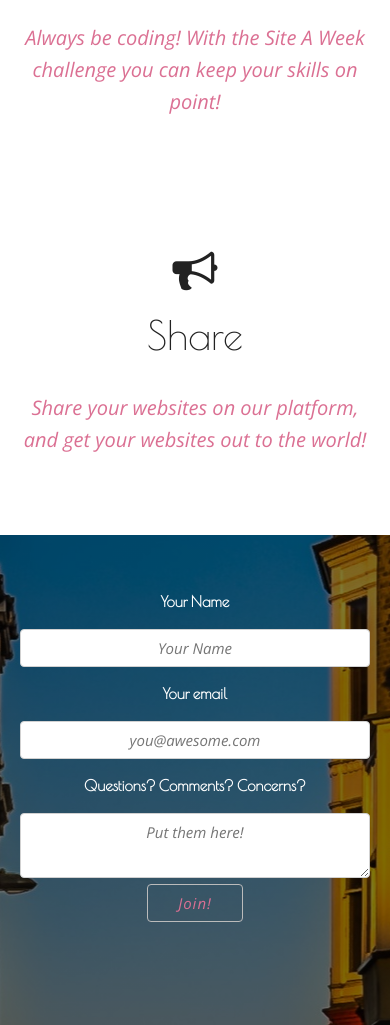
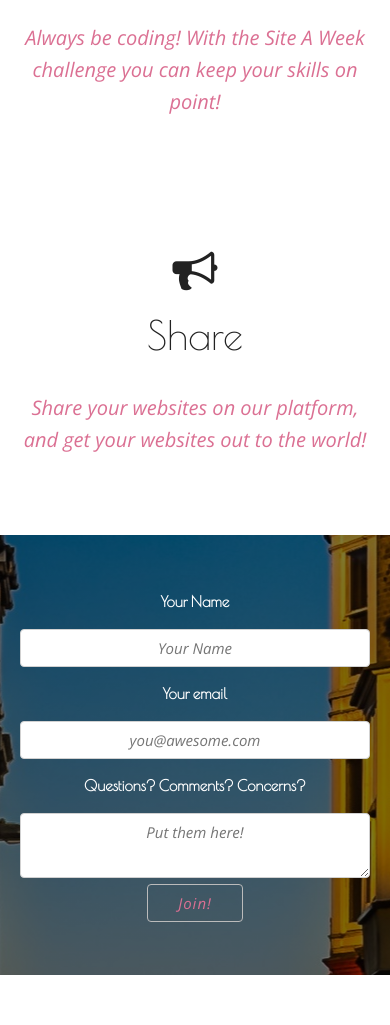
Before and after one commit to jordanjones98/siteaweek, a plain HTML site: page index.html in a window 390 px wide. Shown: the part 1215-2240 px from the top of the page. After the commit the page ends 2190 px from the top, so only its background shows below. Drawn offline with nearby package versions, Linux system fonts and the light colour scheme.

Commit message:
Testing section 3 length

```diff
--- a/sass/main.sass
+++ b/sass/main.sass
@@ -83,7 +83,7 @@ input[type="text email"]
   .section1
     height: 650px
   .section3
-    height: 450px
+    height: 400px
   p.title
     padding-top: 10%
 @-ms-viewport
```
Also changed, not shown: css/main.css.
